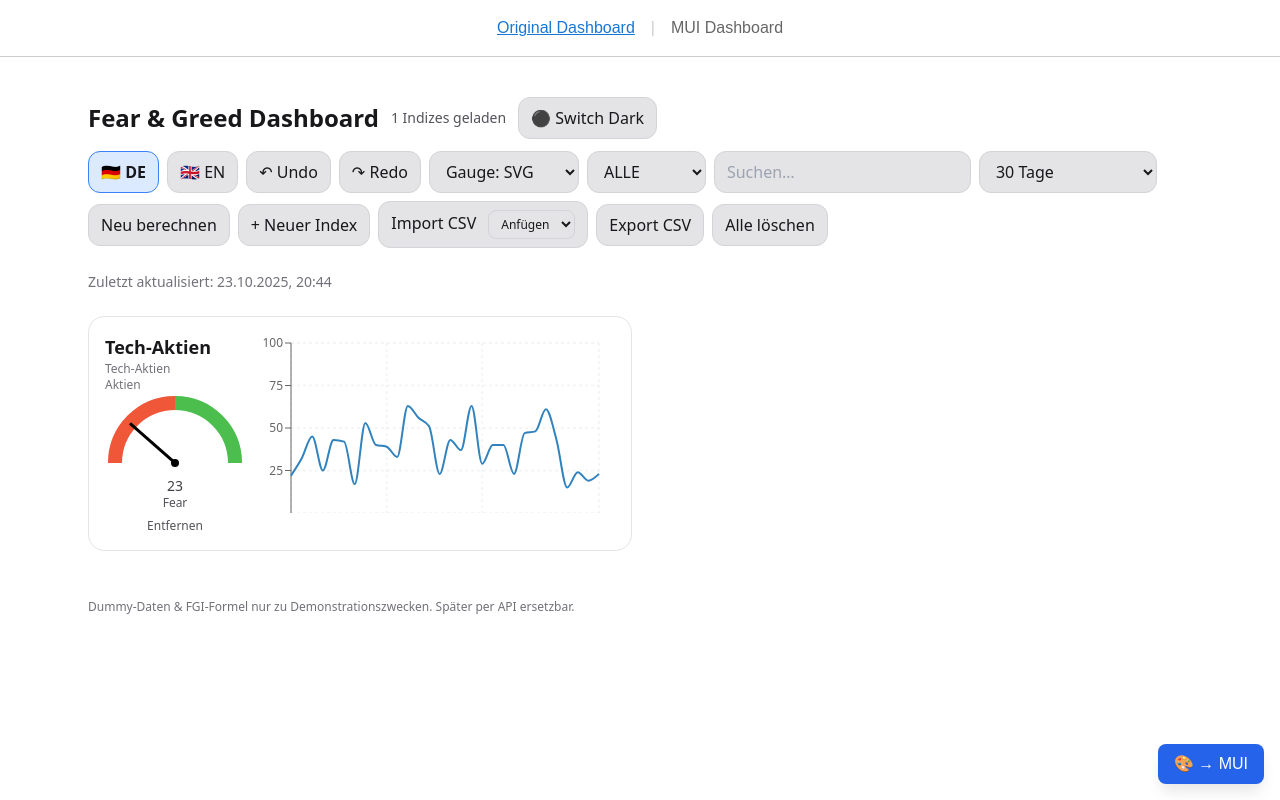
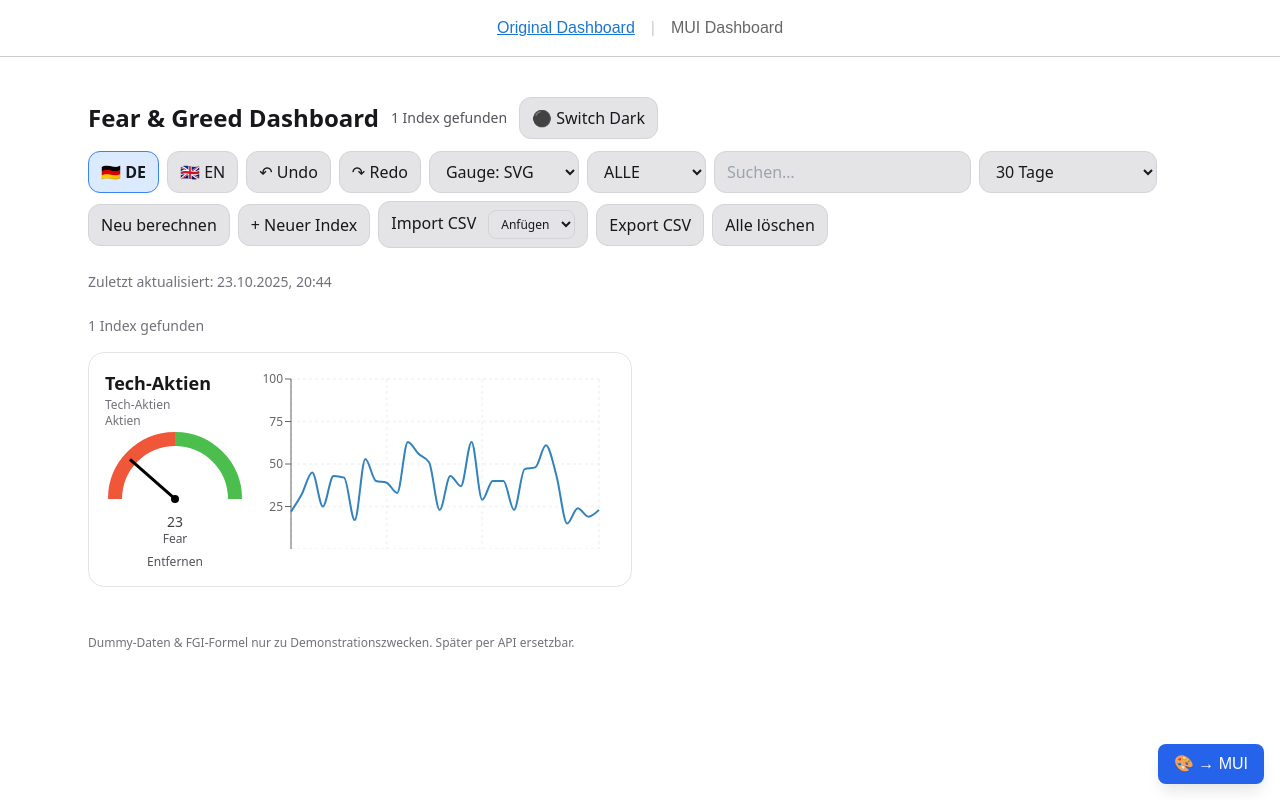
Before and after one commit to techstack-aj/fg-dashboard, a React (Vite) app: page / in a window 1280 px wide. Built offline with nearby package versions, Linux system fonts and the light colour scheme.

Commit message:
feat: Complete Chapter 7.4 - Singular and Plural (#24)
- Add 3 plural keys (indices_found_zero/_one/_other) in de/en
- Replace indices_loaded with indices_found in header
- Add plural display in grid (col-span-full)
- Fix remove button propagation (bugfix)
- Update roadmap with all 3 steps

```diff
--- a/src/App.tsx
+++ b/src/App.tsx
@@ -50,7 +50,7 @@ export default function App() {
         <h1 className="text-2xl font-bold">{t("fear_greed_dashboard")}</h1>
         <span className="text-sm text-zinc-600 dark:text-zinc-400">
           {category === "ALL"
-            ? t("indices_loaded", { count: items.length })
+            ? t("indices_found", { count: items.length })
             : t("indices_filtered", { filtered: filtered.length, total: items.length })
           }
         </span>
@@ -153,6 +153,9 @@ export default function App() {
       </div>
 
       <main className="grid md:grid-cols-2 gap-4">
+        <div className="col-span-full text-sm text-zinc-500 dark:text-zinc-400">
+          {t("indices_found", { count: filtered.length })}
+        </div>
         {filtered.map((i) => (
           <IndexCard
             key={i.id}
--- a/src/components/IndexCard.tsx
+++ b/src/components/IndexCard.tsx
@@ -77,7 +77,10 @@ export default function IndexCard({
         )}
         {onRemove && (
           <button
-            onClick={() => onRemove(item.id)}
+            onClick={(e) => {
+              e.stopPropagation();
+              onRemove(item.id);
+            }}
             className="mt-2 text-xs text-zinc-600 dark:text-zinc-300 hover:text-red-500 dark:hover:text-red-400"
           >
             {t("remove")}
--- a/src/i18n/config.ts
+++ b/src/i18n/config.ts
@@ -11,6 +11,11 @@ const resources = {
             "last_updated": "Zuletzt aktualisiert: {{date}}",
             "export_success": "{{count}} Indizes exportiert",
             "delete_success": "{{count}} Indizes gelöscht",
+
+            // Plural Keys (Kapitel 7.4)
+            "indices_found_zero": "Keine Indizes gefunden",
+            "indices_found_one": "{{count}} Index gefunden",
+            "indices_found_other": "{{count}} Indizes gefunden",
 
             // App Header
             "fear_greed_dashboard": "Fear & Greed Dashboard",
@@ -134,6 +139,11 @@ const resources = {
             "last_updated": "Last updated: {{date}}",
             "export_success": "{{count}} indices exported",
             "delete_success": "{{count}} indices deleted",
+
+            // Plural Keys (Chapter 7.4)
+            "indices_found_zero": "No indices found",
+            "indices_found_one": "{{count}} index found",
+            "indices_found_other": "{{count}} indices found",
 
             // App Header
             "fear_greed_dashboard": "Fear & Greed Dashboard",
```
Also changed, not shown: 1 other file (tests, documents, lock files or other folders).
